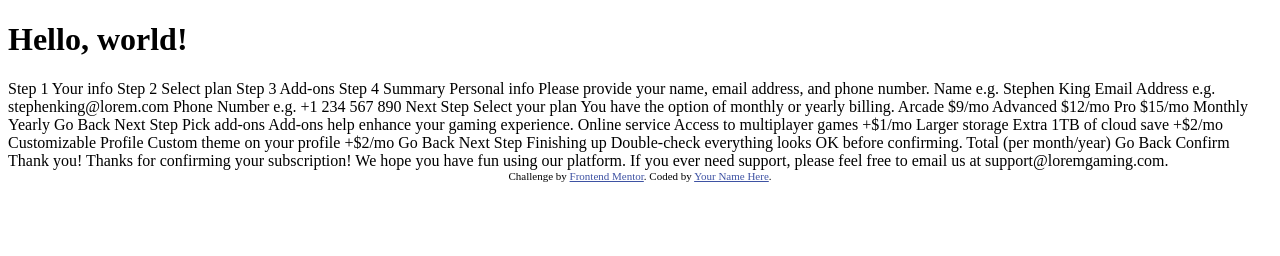
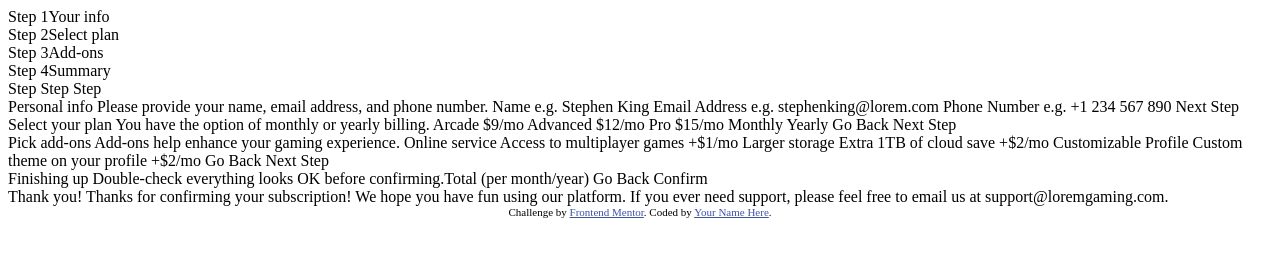
Before and after one commit to Berttech/multi-step-form-main, a React app: page / in a window 1280 px wide. Built offline with nearby package versions, Linux system fonts and the light colour scheme.

Commit message:
Start of cut up for the different react components.

```diff
--- a/index.html
+++ b/index.html
@@ -18,107 +18,7 @@
 
 
   <div id="app"></div>
-  <!-- Sidebar start -->
 
-  Step 1
-  Your info
-
-  Step 2
-  Select plan
-
-  Step 3
-  Add-ons
-
-  Step 4
-  Summary
-
-  <!-- Sidebar end -->
-
-  <!-- Step 1 start -->
-
-  Personal info
-  Please provide your name, email address, and phone number.
-
-  Name
-  e.g. Stephen King
-
-  Email Address
-  e.g. stephenking@lorem.com
-
-  Phone Number
-  e.g. +1 234 567 890
-
-  Next Step
-
-  <!-- Step 1 end -->
-
-  <!-- Step 2 start -->
-
-  Select your plan
-  You have the option of monthly or yearly billing.
-
-  Arcade
-  $9/mo
-
-  Advanced
-  $12/mo
-
-  Pro
-  $15/mo
-
-  Monthly
-  Yearly
-
-  Go Back
-  Next Step
-
-  <!-- Step 2 end -->
-
-  <!-- Step 3 start -->
-
-  Pick add-ons
-  Add-ons help enhance your gaming experience.
-
-  Online service
-  Access to multiplayer games
-  +$1/mo
-
-  Larger storage
-  Extra 1TB of cloud save
-  +$2/mo
-
-  Customizable Profile
-  Custom theme on your profile
-  +$2/mo
-
-  Go Back
-  Next Step
-
-  <!-- Step 3 end -->
-
-  <!-- Step 4 start -->
-
-  Finishing up
-  Double-check everything looks OK before confirming.
-
-  <!-- Dynamically add subscription and add-on selections here -->
-
-  Total (per month/year)
-
-  Go Back
-  Confirm
-
-  <!-- Step 4 end -->
-
-  <!-- Step 5 start -->
-
-  Thank you!
-
-  Thanks for confirming your subscription! We hope you have fun
-  using our platform. If you ever need support, please feel free
-  to email us at support@loremgaming.com.
-
-  <!-- Step 5 end -->
 
   <div class="attribution">
     Challenge by <a href="https://www.frontendmentor.io?ref=challenge" target="_blank">Frontend Mentor</a>.
--- a/package.json
+++ b/package.json
@@ -5,7 +5,8 @@
   "main": "index.js",
   "scripts": {
     "start": "nodemon index.js",
-    "build": "npx webpack --config webpack.config.js"
+    "build": "npx webpack --config webpack.config.js",
+    "dev": "npx webpack --config webpack.config.js --watch"
   },
   "author": "Albert Perry",
   "license": "ISC",
--- /dev/null
+++ b/src/components/addons.js
@@ -0,0 +1,31 @@
+import React from 'react';
+
+const Addons = () => {
+    return (
+        <div>
+              {/* <!-- Step 3 start --> */}
+
+                Pick add-ons
+                Add-ons help enhance your gaming experience.
+
+                Online service
+                Access to multiplayer games
+                +$1/mo
+
+                Larger storage
+                Extra 1TB of cloud save
+                +$2/mo
+
+                Customizable Profile
+                Custom theme on your profile
+                +$2/mo
+
+                Go Back
+                Next Step
+
+                {/* <!-- Step 3 end --> */}
+        </div>
+    )
+}
+
+export default Addons;
--- /dev/null
+++ b/src/components/app.js
@@ -0,0 +1,22 @@
+import React from 'react';
+import Steps from 'components/steps';
+import PersonalForm from 'components/personalForm';
+import PlanOptions from 'components/planOptions';
+import Addons from 'components/addons';
+import Summary from 'components/summary';
+import Thanks from 'components/thanks';
+
+const App = () => {
+    return (
+        <div>
+            <Steps />
+            <PersonalForm />
+            <PlanOptions />
+            <Addons />
+            <Summary />
+            <Thanks />
+        </div>
+    );
+};
+
+export default App;
--- /dev/null
+++ b/src/components/personalForm.js
@@ -0,0 +1,27 @@
+import React from 'react';
+
+const PersonalForm = () => {
+    return (
+        <div>
+            {/* <!-- Step 1 start --> */}
+
+            Personal info
+            Please provide your name, email address, and phone number.
+
+            Name
+            e.g. Stephen King
+
+            Email Address
+            e.g. stephenking@lorem.com
+
+            Phone Number
+            e.g. +1 234 567 890
+
+            Next Step
+
+            {/* <!-- Step 1 end --> */}
+        </div>
+    )
+}
+
+export default PersonalForm;
--- /dev/null
+++ b/src/components/planOptions.js
@@ -0,0 +1,31 @@
+import React from 'react';
+
+const PlanOptions = () => {
+  return (
+    <div>
+      {/* <!-- Step 2 start --> */}
+
+      Select your plan
+      You have the option of monthly or yearly billing.
+
+      Arcade
+      $9/mo
+
+      Advanced
+      $12/mo
+
+      Pro
+      $15/mo
+
+      Monthly
+      Yearly
+
+      Go Back
+      Next Step
+
+      {/* <!-- Step 2 end --> */}
+    </div>
+  )
+}
+
+export default PlanOptions;
--- /dev/null
+++ b/src/components/snippets/step.js
@@ -0,0 +1,13 @@
+import React from 'react';
+
+const Step = (props) => {
+    const { index, title } = props;
+    return (
+        <div>
+            Step {index}
+            {title}
+        </div>
+    )
+}
+
+export default Step;
--- /dev/null
+++ b/src/components/steps.js
@@ -0,0 +1,26 @@
+import React from 'react';
+import Step  from 'components/snippets/step';
+
+const Steps = (props) => {
+    return (
+        <div className="">
+            {/* <!-- Sidebar start --> */}
+
+            <Step index={1} title="Your info" />
+            <Step index={2} title="Select plan" />
+            <Step index={3} title="Add-ons" />
+            <Step index={4} title="Summary" />
+            Step
+
+
+            Step
+
+
+            Step
+
+            {/* <!-- Sidebar end --> */}
+        </div>
+    )
+}
+
+export default Steps;
--- /dev/null
+++ b/src/components/summary.js
@@ -0,0 +1,23 @@
+import React from 'react';
+
+const Summary = () => {
+    return (
+        <div>
+            {/* <!-- Step 4 start --> */}
+
+            Finishing up
+            Double-check everything looks OK before confirming.
+
+            {/* <!-- Dynamically add subscription and add-on selections here --> */}
+
+            Total (per month/year)
+
+            Go Back
+            Confirm
+
+            {/* <!-- Step 4 end --> */}
+        </div>
+    )
+}
+
+export default Summary;
--- /dev/null
+++ b/src/components/thanks.js
@@ -0,0 +1,19 @@
+import React from 'react';
+
+const Thanks = () => {
+    return (
+        <div>
+            {/* <!-- Step 5 start --> */}
+
+            Thank you!
+
+            Thanks for confirming your subscription! We hope you have fun
+            using our platform. If you ever need support, please feel free
+            to email us at support@loremgaming.com.
+
+            {/* <!-- Step 5 end --> */}
+        </div>
+    )
+}
+
+export default Thanks;
--- a/src/index.js
+++ b/src/index.js
@@ -1,5 +1,6 @@
 import React from 'react';
 import ReactDOM from 'react-dom/client';
+import App from 'components/app';
 
 const root = ReactDOM.createRoot(document.getElementById('app'));
-root.render(<h1>Hello, world!</h1>);
+root.render(<App />);
--- a/webpack.config.js
+++ b/webpack.config.js
@@ -24,6 +24,10 @@ module.exports = {
     ]
   },
   resolve: {
-    extensions: [".js", ".jsx"]
+    extensions: [".js", ".jsx"],
+    modules: [
+        path.resolve(__dirname, 'node_modules'),
+        path.resolve(__dirname, 'src'),
+    ]
   }
 };
```
